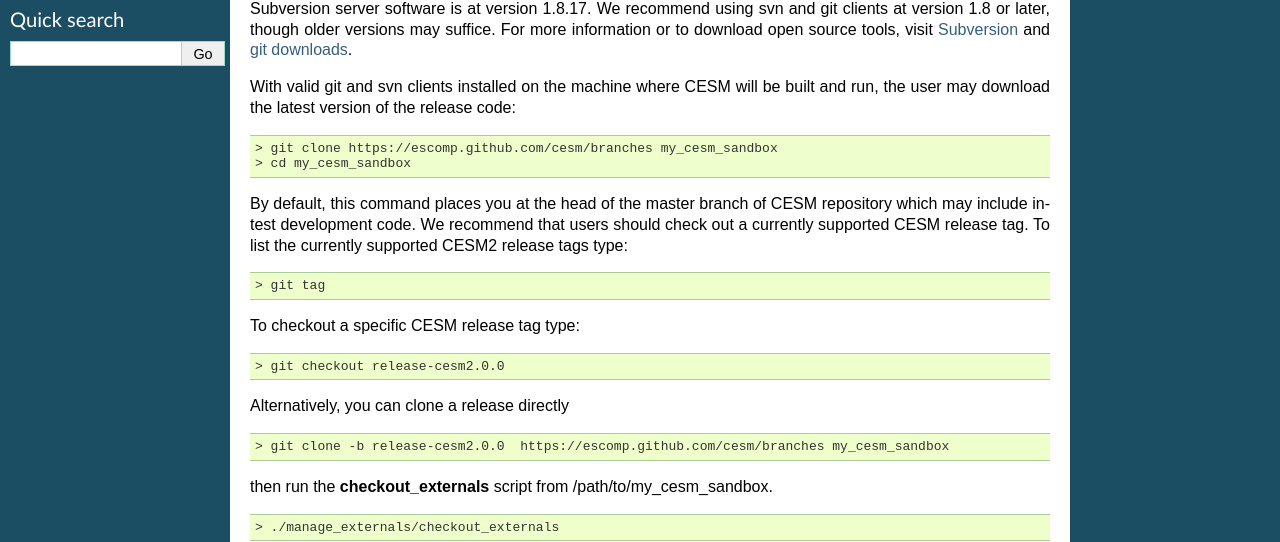
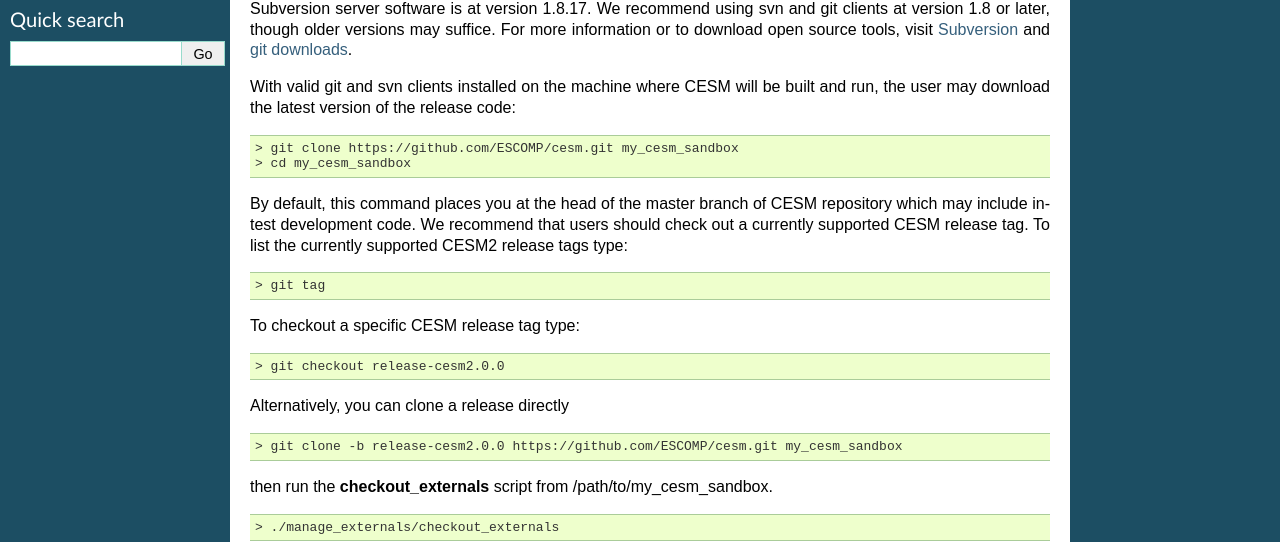
Before and after one commit to ESCOMP/CESM, a Sphinx documentation site: the page built from doc/source/downloading_cesm.rst, in a window 1280 px wide and 900 px high. Shown: the part 307-849 px from the top of the window. Built offline with Sphinx 7.4.7, drawn with Linux system fonts in a browser that asks for light colours; some of the changed lines change nothing that is shown.

Commit message:
Fix download url

```diff
--- a/doc/source/downloading_cesm.rst
+++ b/doc/source/downloading_cesm.rst
@@ -29,7 +29,7 @@ code:
 
 .. code-block:: console
 
-    > git clone https://escomp.github.com/cesm/branches my_cesm_sandbox
+    > git clone https://github.com/ESCOMP/cesm.git my_cesm_sandbox
     > cd my_cesm_sandbox
 
 By default, this command places you at the head of the master branch of
@@ -51,7 +51,7 @@ Alternatively, you can clone a release directly
 
 .. code-block:: console
 
-    > git clone -b release-cesm2.0.0  https://escomp.github.com/cesm/branches my_cesm_sandbox
+    > git clone -b release-cesm2.0.0 https://github.com/ESCOMP/cesm.git my_cesm_sandbox
 
 then run the **checkout_externals** script from /path/to/my_cesm_sandbox.
 
```
